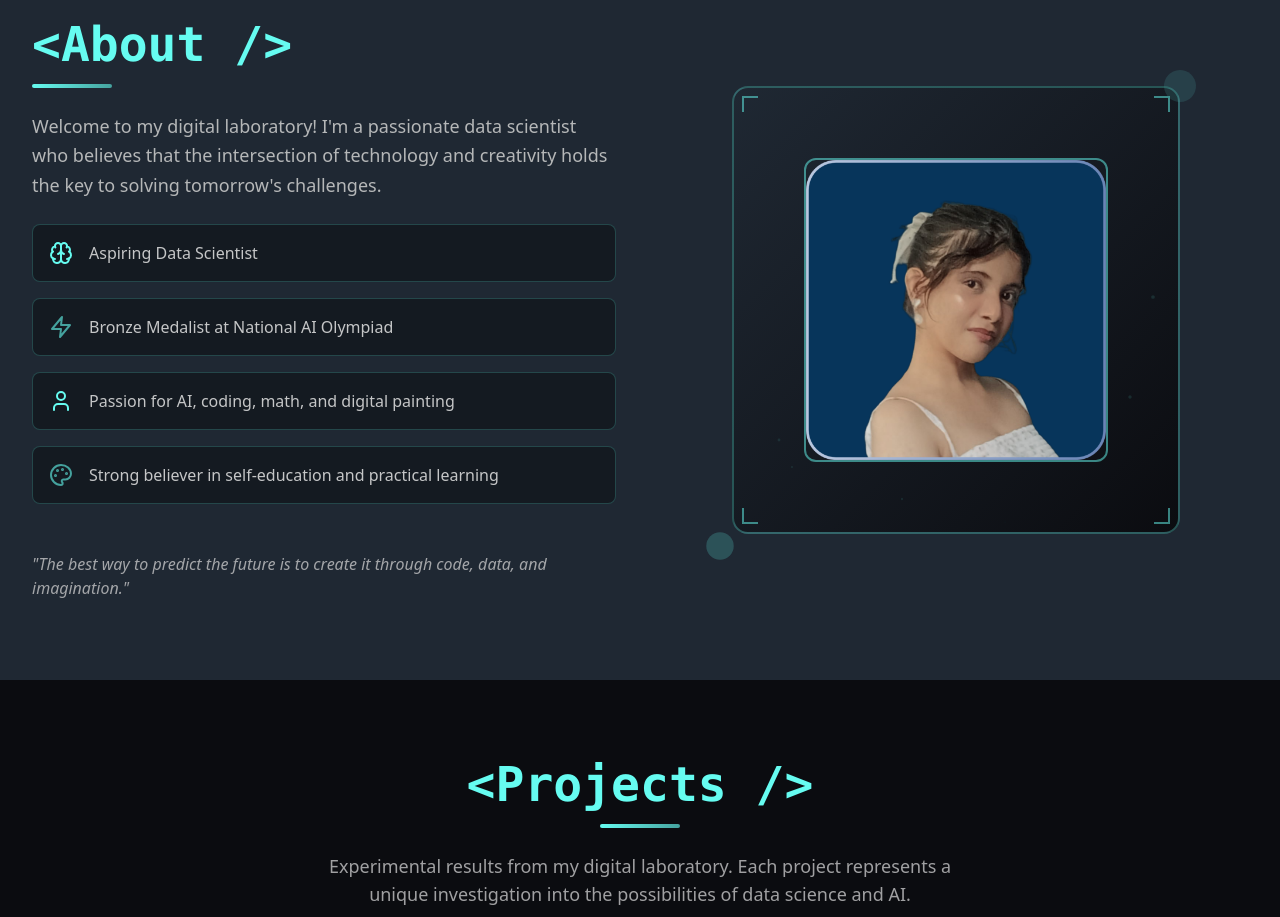
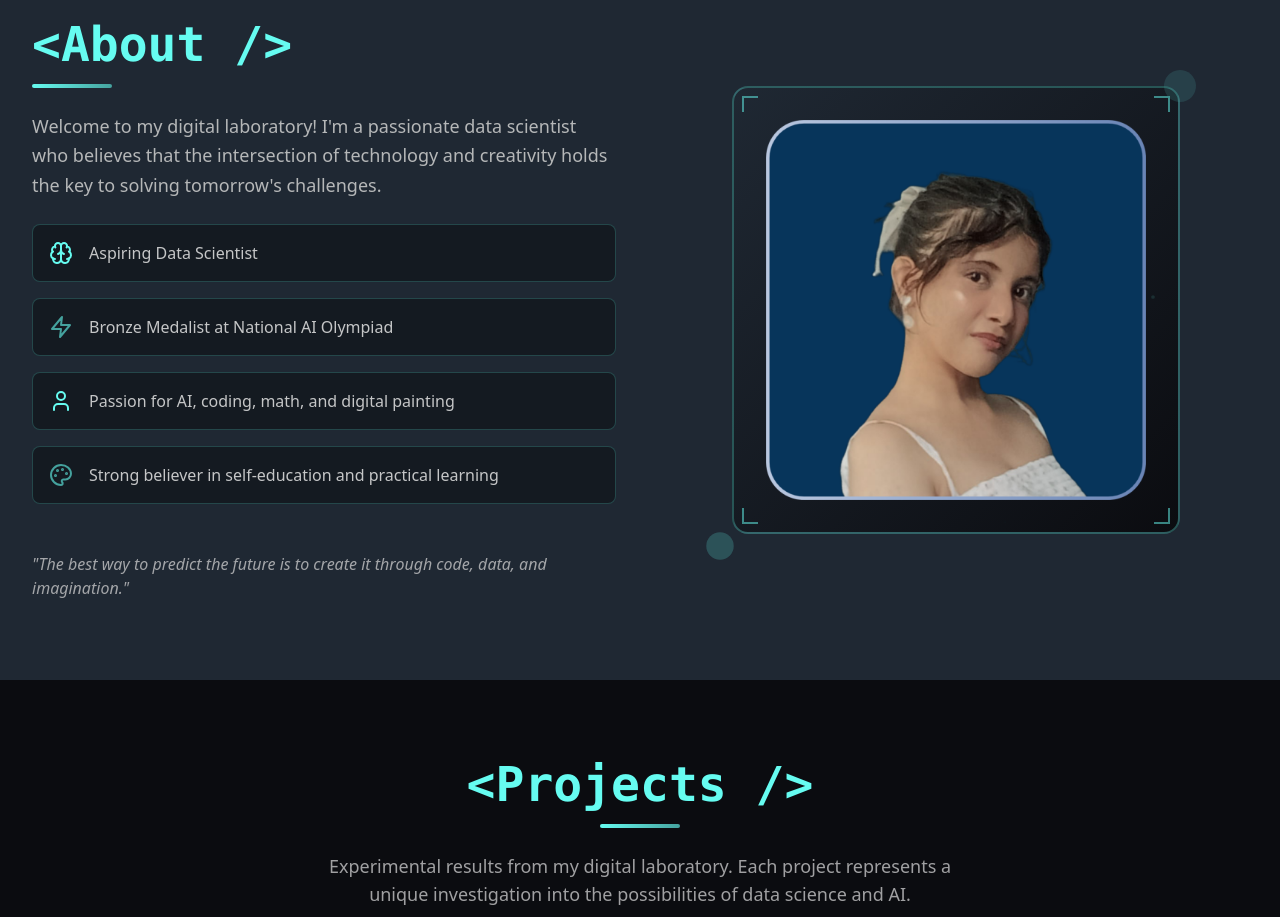
Before and after one commit to codemuse-bcka777/portfolio, a React (Vite) app: page / in a window 1280 px wide. Shown: the part 860-1777 px from the top of the page. Built offline with nearby package versions, Linux system fonts and the light colour scheme.

Commit message:
about section css uupdated

```diff
--- a/src/components/About.tsx
+++ b/src/components/About.tsx
@@ -138,11 +138,11 @@ const About = () => {
                 </div>
 
                 {/* Placeholder Content */}
-                <div className="relative z-10 h-full flex flex-col justify-center items-center">
+                <div className="relative z-10 h-full flex justify-center items-center">
                   <motion.img
-                    src="/public/profile-pic.png"
-                    alt='Bisika Pant'
-                    className="w-4/5 h-4/5 object-cover rounded-xl border-2 border-neon-primary/50"
+                    src="/profile-pic.png"
+                    alt="Bisika Pant"
+                    className="w-full h-full object-cover rounded-xl"
                     whileHover={{ scale: 1.05 }}
                     transition={{ duration: 0.3 }}
                   />
```
